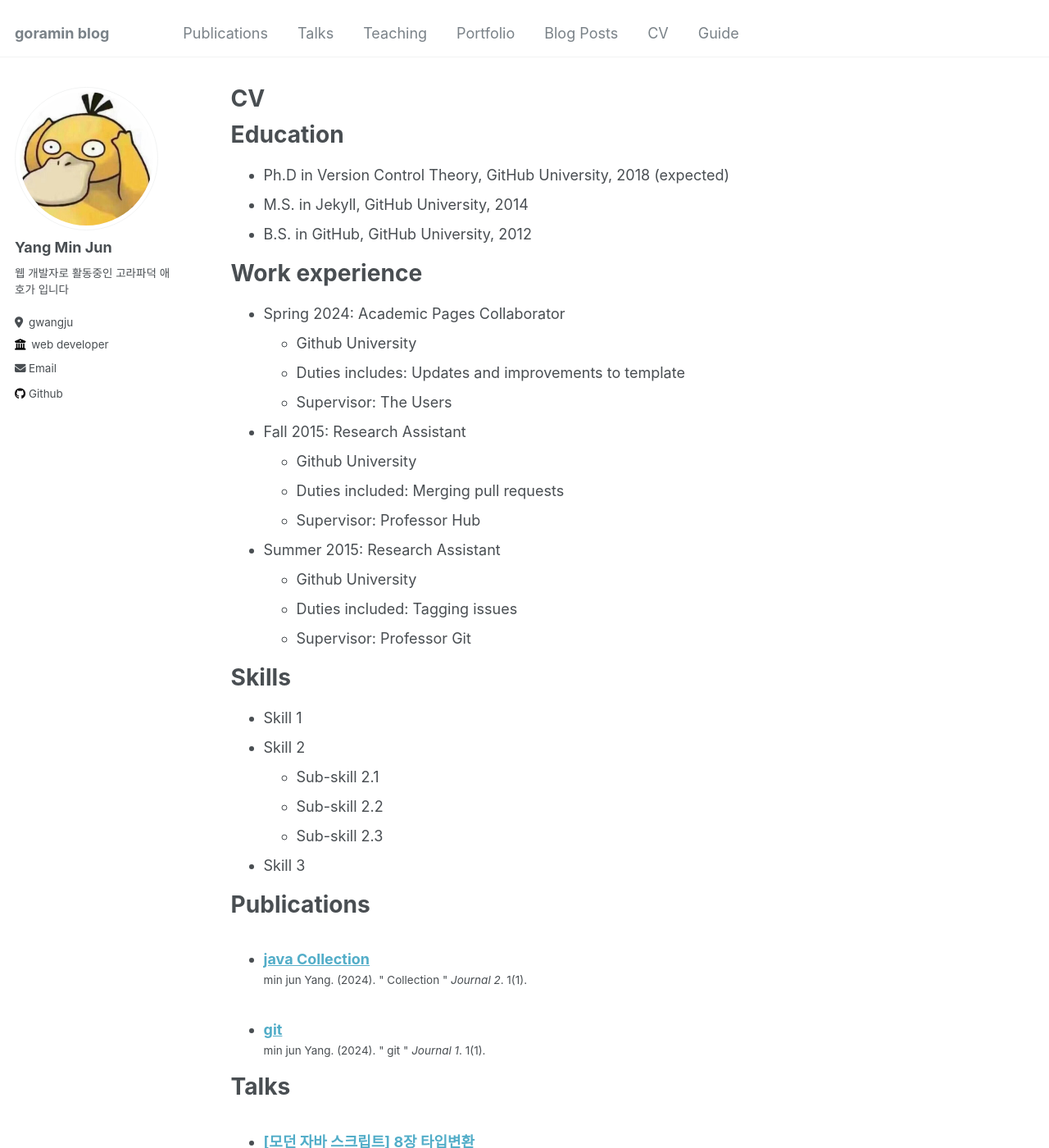
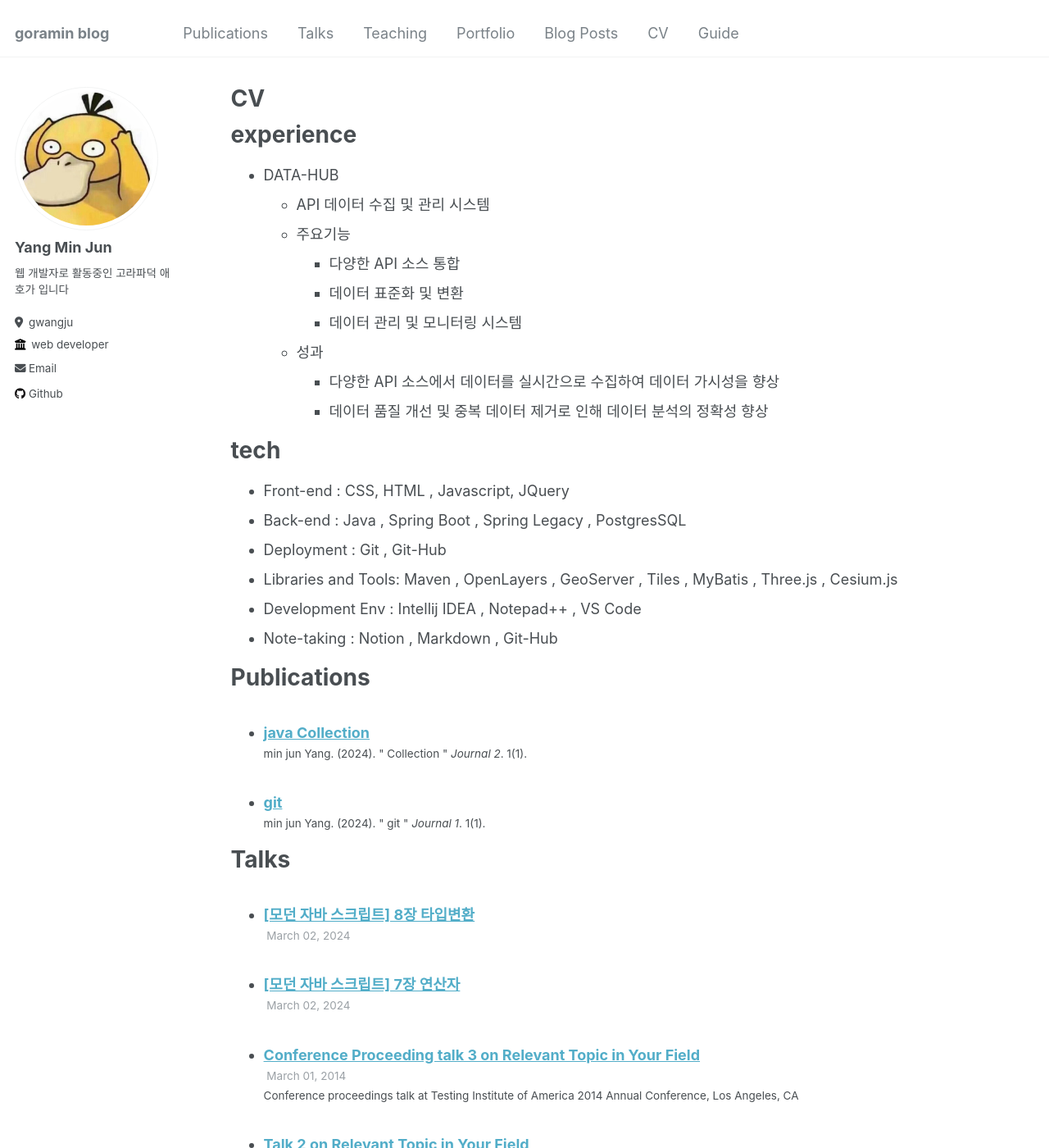
Before and after one commit to gwangminjun/goramin, a Jekyll site: the page built from _pages/cv.md, in a window 1280 px wide and 1400 px high. Shown: the whole window at 82% size. Built offline with Jekyll 4.4.1, drawn with Linux system fonts in a browser that asks for light colours.

Commit message:
:lipstick: 1. cv.md: cv 초안 작성

```diff
--- a/_pages/cv.md
+++ b/_pages/cv.md
@@ -9,37 +9,26 @@ redirect_from:
 
 {% include base_path %}
 
-Education
+experience
 ======
-* Ph.D in Version Control Theory, GitHub University, 2018 (expected)
-* M.S. in Jekyll, GitHub University, 2014
-* B.S. in GitHub, GitHub University, 2012
+* DATA-HUB
+  * API 데이터 수집 및 관리 시스템
+  * 주요기능
+    * 다양한 API 소스 통합
+    * 데이터 표준화 및 변환
+    * 데이터 관리 및 모니터링 시스템
+  * 성과
+    * 다양한 API 소스에서 데이터를 실시간으로 수집하여 데이터 가시성을 향상
+    * 데이터 품질 개선 및 중복 데이터 제거로 인해 데이터 분석의 정확성 향상
 
-Work experience
+tech
 ======
-* Spring 2024: Academic Pages Collaborator
-  * Github University
-  * Duties includes: Updates and improvements to template
-  * Supervisor: The Users
-
-* Fall 2015: Research Assistant
-  * Github University
-  * Duties included: Merging pull requests
-  * Supervisor: Professor Hub
-
-* Summer 2015: Research Assistant
-  * Github University
-  * Duties included: Tagging issues
-  * Supervisor: Professor Git
-
-Skills
-======
-* Skill 1
-* Skill 2
-  * Sub-skill 2.1
-  * Sub-skill 2.2
-  * Sub-skill 2.3
-* Skill 3
+* Front-end : CSS, HTML , Javascript, JQuery
+* Back-end : Java , Spring Boot , Spring Legacy , PostgresSQL
+* Deployment : Git , Git-Hub
+* Libraries and Tools: Maven , OpenLayers , GeoServer , Tiles , MyBatis , Three.js  , Cesium.js
+* Development Env : Intellij IDEA , Notepad++ , VS Code
+* Note-taking : Notion , Markdown , Git-Hub
 
 Publications
 ======
```
Also changed, not shown: other parts of _pages/cv.md (+1 -1 lines).
